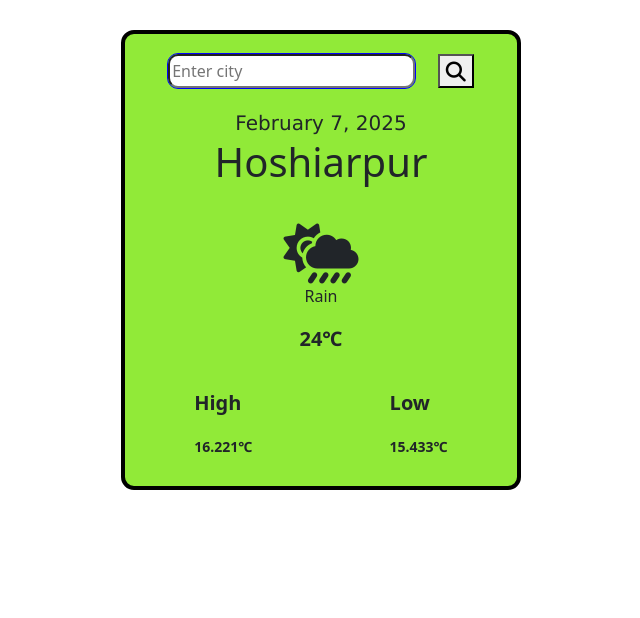
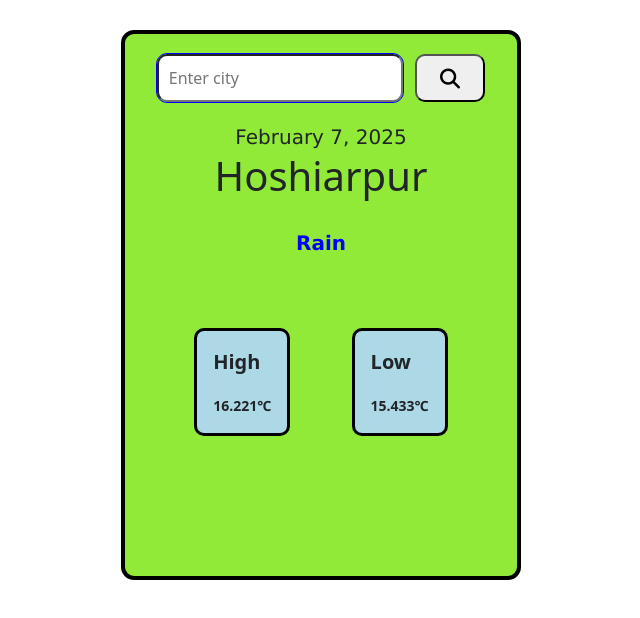
Before and after one commit to Rawat890/JavascriptLearnings, a plain HTML site: page Projects/WeatherApi/index.html in a window 1280 px wide. Shown: the whole page, without its empty margins (319-959 px from the left). Drawn offline with nearby package versions, Linux system fonts and the light colour scheme; no server answers.

Commit message:
committed

```diff
--- a/Projects/WeatherApi/index.html
+++ b/Projects/WeatherApi/index.html
@@ -35,9 +35,9 @@
 
         <!--weather image-->
         <div class="weatherImage">
-            <i class="fa-solid fa-cloud-sun-rain weather"></i>
+            <span class="weather"></span>
             <p class="typeOfWeather">Rain</p>
-            <span class="temperature">24&#8451</span>
+            <span class="temperature"></span>
         </div>
 
 
--- a/Projects/WeatherApi/script.js
+++ b/Projects/WeatherApi/script.js
@@ -2,10 +2,11 @@
 const date = document.querySelector('.date')
 const city = document.querySelector('.city')
 const searchIcon = document.querySelector('.searchIcon')
-const weather = document.querySelector('.weather')
+const weatherImg = document.querySelector('.weather')
 const temperature = document.querySelector('.temperature')
 const temperatureMax = document.querySelector('.highValue')
 const temperatureMin = document.querySelector('.lowValue')
+const description = document.querySelector('.typeOfWeather')
 
 const months = ["January", "February", "March", "April", "May", "June", "July", "August", "September", "October", "November", "December"];
 
@@ -42,6 +43,10 @@ const getWeatherDetails = async () => {
         const weatherData = await weatherDataFetch.json();
         console.log(weatherData);
         city.innerHTML = `${weatherData.name}`
+        description.innerHTML = `${weatherData.weather[0].description}`
+        weatherImg.innerHTML = `<img src="http://openweathermap.org/img/wn/${weatherData.weather[0].icon}@2x.png"/>`;
+
+        temperature.innerHTML = `<h2>${Math.round(weatherData.main.temp)}</h2>`;
 
     } catch (error) {
         console.log(error)
--- a/Projects/WeatherApi/style.css
+++ b/Projects/WeatherApi/style.css
@@ -1,6 +1,6 @@
 .app {
   width: 400px;
-  height: 460px;
+  height: 550px;
   border: 4px solid black;
   padding: 20px;
   margin: 0 auto;
@@ -18,8 +18,13 @@
   width: 70%;
   outline: 1px solid blue;
   border-radius: 10px;
+  padding: 10px;
 }
 
+button {
+  border-radius: 10px;
+  width: 20%;
+}
 .icon {
   font-size: 20px;
   font-weight: bold;
@@ -46,7 +51,16 @@
   flex-direction: column;
   justify-content: center;
   align-items: center;
-  margin-top: 20px;
+  margin-top: 0px;
+}
+
+.typeOfWeather {
+  margin-top: 10px;
+  font-family: "Lucida Sans", "Lucida Sans Regular", "Lucida Grande",
+    "Lucida Sans Unicode", Geneva, Verdana, sans-serif;
+  font-size: 20px;
+  font-weight: bold;
+  color: blue;
 }
 
 .weather {
@@ -66,9 +80,17 @@
   margin: 0 auto;
   justify-content: space-between;
   padding: 14px;
-  margin-top: 20px;
+  margin-top: 40px;
 }
 
+.high,
+.low {
+  border: 3px solid black;
+  padding: 16px;
+  border-radius: 10px;
+  background-color: lightblue;
+  margin-bottom: 15px;
+}
 .high p,
 .low p {
   font-size: 20px;
```
